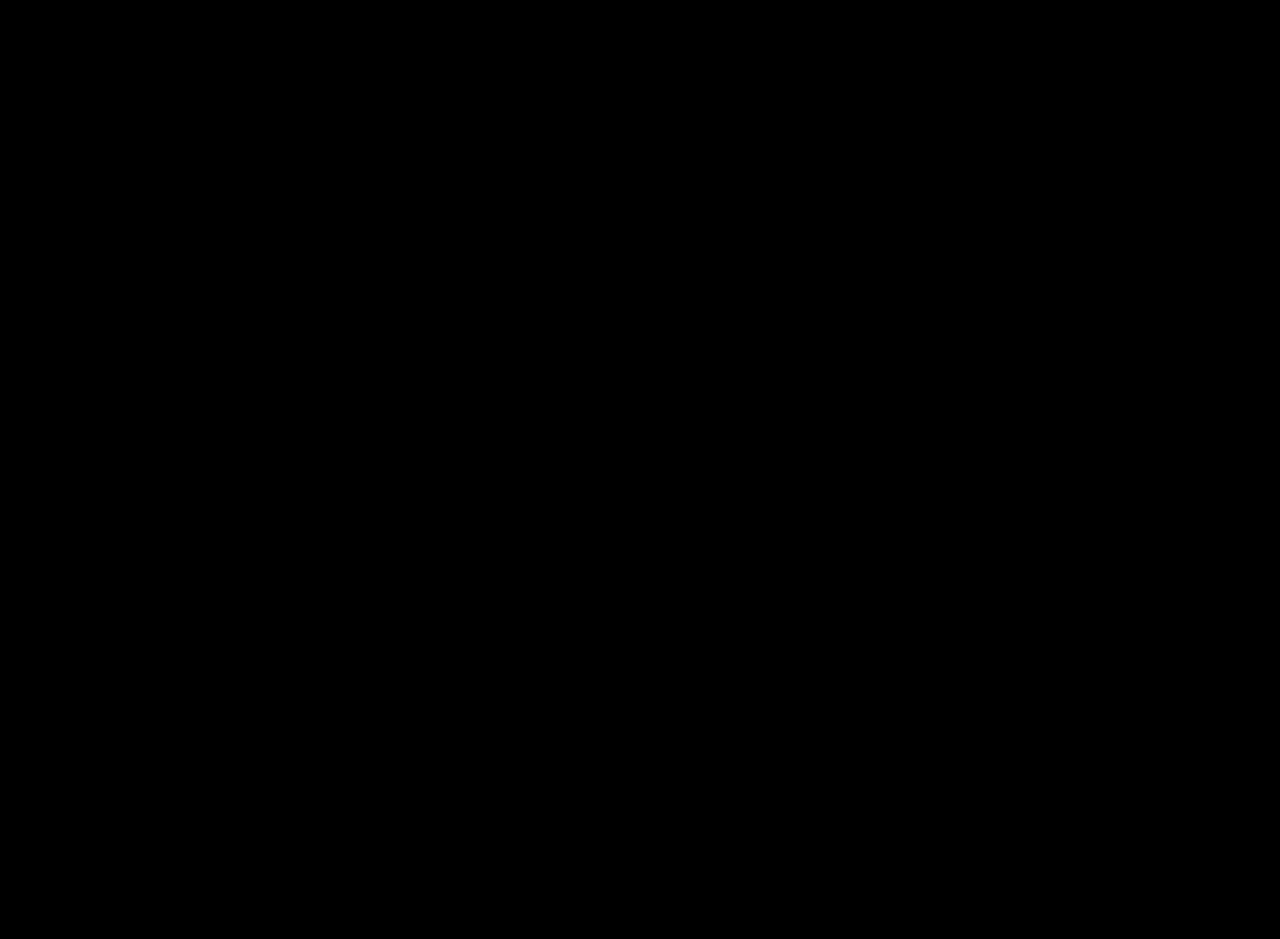
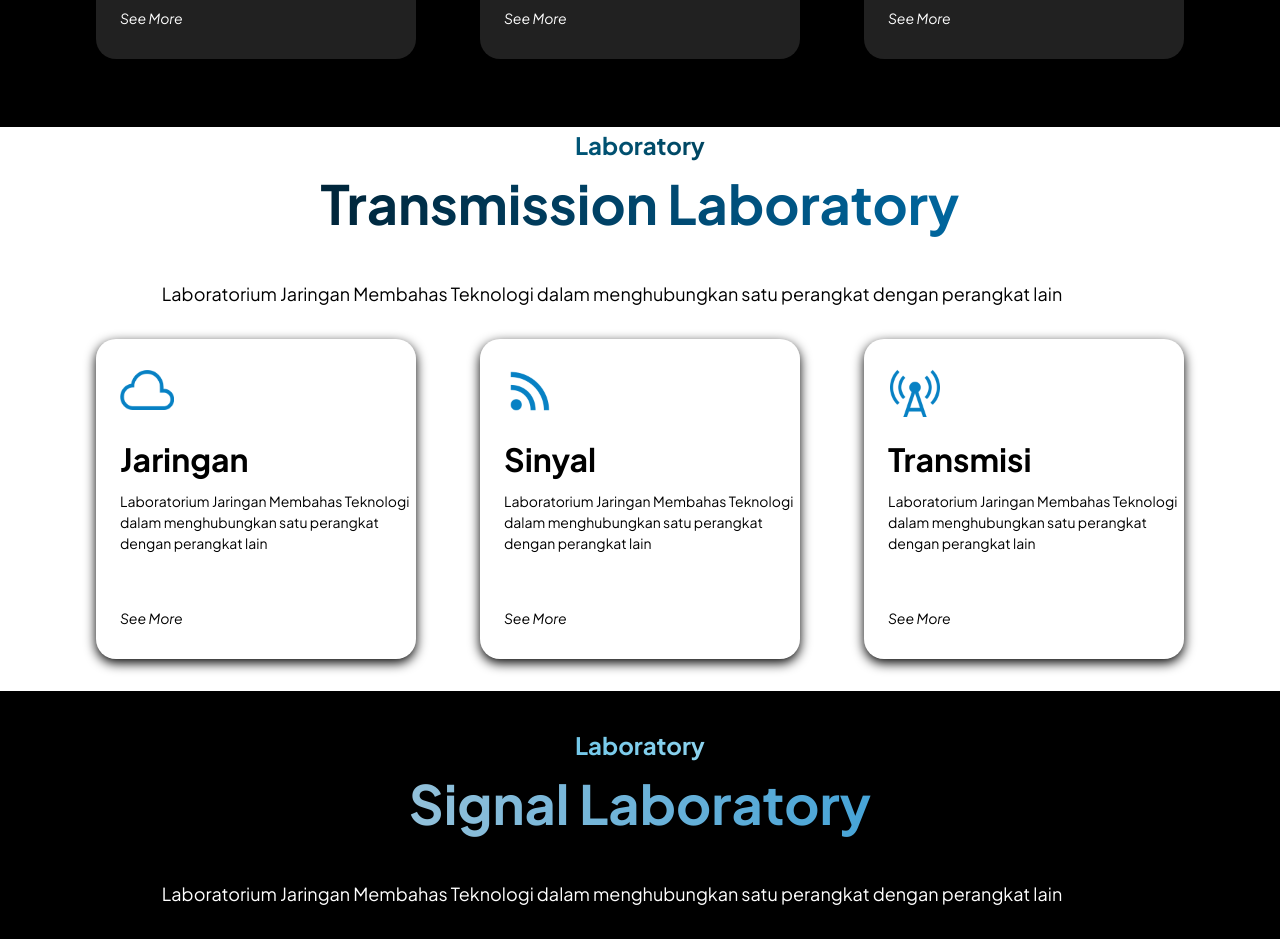
Before and after one commit to Ridhoalharits/hmtt, a React (Create React App) app: page /laboratory in a window 1280 px wide. Before the commit this address had no page. Shown: the part 660-1599 px from the top of the page. Before the commit the page ends 800 px from the top, so only its background shows below. Built offline with nearby package versions, Linux system fonts and the light colour scheme; the HTML template or start-up script is replaced by a standard one.

Commit message:
add laboratory

```diff
--- a/src/App.js
+++ b/src/App.js
@@ -3,6 +3,7 @@ import "./App.css";
 import { BrowserRouter, Route, Routes } from "react-router-dom";
 import Welcome from "./Page/Welcome/Welcome";
 import KabinetHMTT from "./Page/KabinetHMTT/KabinetHMTT";
+import Laboratory from "./Page/Laboratory/Laboratory";
 
 function App() {
 	return (
@@ -11,6 +12,7 @@ function App() {
 				<Routes>
 					<Route path="/" element={<Welcome />}></Route>
 					<Route path="/kabinethmtt" element={<KabinetHMTT />}></Route>
+					<Route path="/laboratory" element={<Laboratory />}></Route>
 				</Routes>
 			</BrowserRouter>
 		</div>
--- a/src/Component/Header/Header.js
+++ b/src/Component/Header/Header.js
@@ -13,7 +13,9 @@ const Header = () => {
 					<a className="nav-list" href="/kabinethmtt">
 						About Us
 					</a>
-					<a className="nav-list">Laboratory</a>
+					<a className="nav-list" href="/laboratory">
+						Laboratory
+					</a>
 					<a className="nav-list">Event</a>
 					<a className="nav-list-bold">Shop</a>
 				</div>
--- /dev/null
+++ b/src/Component/LabBox2/LabBox2.css
@@ -0,0 +1,58 @@
+@font-face {
+	font-family: "Jakarta-Bold";
+	src: url("/public/fonts/PlusJakartaSans-Bold.ttf") format("truetype");
+}
+
+@font-face {
+	font-family: "Jakarta-Regular";
+	src: url("/public/fonts/PlusJakartaSans-Regular.ttf") format("truetype");
+}
+
+@font-face {
+	font-family: "Jakarta-Italic";
+	src: url("/public/fonts/PlusJakartaSans-Italic.ttf") format("truetype");
+}
+.lab-box2 {
+	width: 320px;
+	height: 320px;
+	border-radius: 20px;
+	background-color: rgba(255, 255, 255, 0.13);
+	margin: 32px;
+	padding: 24px;
+	box-shadow: 0px 4px 12px #000000;
+}
+
+.content {
+	/* margin-left: 24px; */
+	margin-top: 0;
+}
+.text-bold2 {
+	color: black;
+	font-family: "Jakarta-Bold";
+	font-size: 32px;
+	margin-bottom: 8px;
+	/* margin-bottom: 16px; */
+}
+.text-regular2 {
+	color: black;
+	font-family: "Jakarta-Regular";
+	font-size: 14px;
+	width: 300px;
+	line-height: 1.5;
+}
+
+.text-italic-more2 {
+	color: black;
+	font-family: "Jakarta-Italic";
+	font-size: 14px;
+	width: 280px;
+	line-height: 1.5;
+	margin-top: 54px;
+}
+
+.icon-placeholder {
+	width: 54px;
+	height: 54px;
+	object-fit: scale-down;
+	margin-bottom: 18px;
+}
--- /dev/null
+++ b/src/Component/LabBox2/LabBox2.js
@@ -0,0 +1,19 @@
+import React from "react";
+import "./LabBox2.css";
+
+function LabBox2(props) {
+	return (
+		<div>
+			<div className="lab-box2">
+				<div className="content">
+					<img className="icon-placeholder" src={props.iconURL}></img>
+					<p className="text-bold2">{props.namaLab}</p>
+					<p className="text-regular2">{props.labdesc}</p>
+					<p className="text-italic-more2">See More</p>
+				</div>
+			</div>
+		</div>
+	);
+}
+
+export default LabBox2;
--- a/src/Page/KabinetHMTT/KabinetHMTT.css
+++ b/src/Page/KabinetHMTT/KabinetHMTT.css
@@ -98,6 +98,7 @@
 	flex-direction: column; /* Stack content in a column */
 	justify-content: center;
 	align-items: center;
+	padding-bottom: 64px;
 }
 
 .visimisi-headling {
@@ -217,3 +218,30 @@
 	display: flex;
 	flex-direction: row;
 }
+
+.statistik-base {
+	background-color: black;
+	flex-shrink: 0;
+	justify-content: center;
+	align-items: center;
+	display: flex;
+	margin-bottom: 32px;
+}
+
+.nomor {
+	font-family: "Jakarta-Bold";
+	font-size: 128px;
+	color: white;
+	margin: 0;
+}
+
+.jenis {
+	font-family: "Jakarta-Regular";
+	font-size: 24px;
+	color: white;
+	margin: 0;
+}
+
+.kebawah {
+	margin: 0px 184px 0px 184px;
+}
--- a/src/Page/KabinetHMTT/KabinetHMTT.js
+++ b/src/Page/KabinetHMTT/KabinetHMTT.js
@@ -131,6 +131,23 @@ const KabinetHMTT = () => {
 					</div>
 				</div>
 			</div>
+
+			<div className="statistik-base">
+				<div className="kebawah">
+					<p className="nomor">245</p>
+					<p className="jenis">Anggota</p>
+				</div>
+
+				<div className="kebawah">
+					<p className="nomor">6</p>
+					<p className="jenis">Kementrian</p>
+				</div>
+
+				<div className="kebawah">
+					<p className="nomor">13</p>
+					<p className="jenis">Departemen</p>
+				</div>
+			</div>
 		</div>
 	);
 };
--- /dev/null
+++ b/src/Page/Laboratory/Laboratory.css
@@ -0,0 +1,88 @@
+@font-face {
+	font-family: "Jakarta-Bold";
+	src: url("/public/fonts/PlusJakartaSans-Bold.ttf") format("truetype");
+}
+
+@font-face {
+	font-family: "Jakarta-Regular";
+	src: url("/public/fonts/PlusJakartaSans-Regular.ttf") format("truetype");
+}
+
+body {
+	justify-content: center;
+}
+
+.base-lab-2 {
+	background-color: white;
+}
+.sub-heading-lab {
+	font-size: 54px;
+	font-family: "Jakarta-Bold";
+	background: linear-gradient(90deg, #ddd -2.88%, #0089d4 101.15%);
+	background-clip: text;
+	-webkit-background-clip: text;
+	-webkit-text-fill-color: transparent;
+	margin: 0;
+	padding: 0;
+	text-align: center;
+}
+
+.heading-lab {
+	font-size: 24px;
+	font-family: "Jakarta-Bold";
+	background: linear-gradient(270deg, white, #009bd8);
+	-webkit-background-clip: text;
+	-webkit-text-fill-color: transparent;
+	margin-top: 36px;
+	text-align: center;
+}
+
+.bodycopy-lab {
+	font-family: "Jakarta-Regular";
+	color: white;
+	font-size: 18px;
+	text-align: center;
+	margin-top: 36px;
+	line-height: 1.5;
+}
+.sub-heading-lab-2 {
+	font-size: 54px;
+	font-family: "Jakarta-Bold";
+	background: linear-gradient(90deg, black -2.88%, #0089d4 101.15%);
+	background-clip: text;
+	-webkit-background-clip: text;
+	-webkit-text-fill-color: transparent;
+	margin: 0;
+	padding: 0;
+	text-align: center;
+}
+
+.heading-lab-2 {
+	font-size: 24px;
+	font-family: "Jakarta-Bold";
+	background: linear-gradient(270deg, black, #009bd8);
+	-webkit-background-clip: text;
+	-webkit-text-fill-color: transparent;
+	margin-top: 36px;
+	text-align: center;
+}
+
+.bodycopy-lab-2 {
+	font-family: "Jakarta-Regular";
+	color: black;
+	font-size: 18px;
+	text-align: center;
+	margin-top: 36px;
+	line-height: 1.5;
+}
+.center {
+	margin-left: 72px;
+	margin-right: 128px;
+}
+
+.lab-box-row {
+	display: flex;
+	flex-direction: row;
+	justify-content: center;
+	margin-bottom: 32px;
+}
--- /dev/null
+++ b/src/Page/Laboratory/Laboratory.js
@@ -0,0 +1,106 @@
+import React from "react";
+import Header from "../../Component/Header/Header";
+import LabBox from "../../Component/LabBox/LabBox";
+import LabBox2 from "../../Component/LabBox2/LabBox2";
+import "./Laboratory.css";
+
+const Laboratory = () => {
+	const laboratoryList = [
+		{
+			LabName: "Jaringan",
+			icon: "./icon/cloudLogo.png",
+			desc: "Laboratorium Jaringan Membahas Teknologi dalam menghubungkan satu perangkat dengan perangkat lain",
+		},
+		{
+			LabName: "Sinyal",
+			icon: "./icon/signalLogo.png",
+			desc: "Laboratorium Jaringan Membahas Teknologi dalam menghubungkan satu perangkat dengan perangkat lain",
+		},
+		{
+			LabName: "Transmisi",
+			icon: "./icon/transLogo.png",
+			desc: "Laboratorium Jaringan Membahas Teknologi dalam menghubungkan satu perangkat dengan perangkat lain",
+		},
+	];
+	return (
+		<div>
+			<Header />
+			<div>
+				<div className="base-lab">
+					<div>
+						<p className="heading-lab">Laboratory</p>
+						<p className="sub-heading-lab">Network Laboratory</p>
+						<div className="center">
+							<p className="bodycopy-lab">
+								Laboratorium Jaringan Membahas Teknologi dalam menghubungkan
+								satu perangkat dengan perangkat lain
+							</p>
+						</div>
+						<div className="lab-box-row">
+							{laboratoryList.map((laboratoryLists) => (
+								<LabBox
+									key={laboratoryLists.id}
+									namaLab={laboratoryLists.LabName}
+									labdesc={laboratoryLists.desc}
+									iconURL={laboratoryLists.icon}
+								/>
+							))}
+						</div>
+					</div>
+
+					{/* <div className="lab-type"></div> */}
+				</div>
+				<div className="base-lab-2">
+					<div>
+						<p className="heading-lab-2">Laboratory</p>
+						<p className="sub-heading-lab-2">Transmission Laboratory</p>
+						<div className="center">
+							<p className="bodycopy-lab-2">
+								Laboratorium Jaringan Membahas Teknologi dalam menghubungkan
+								satu perangkat dengan perangkat lain
+							</p>
+						</div>
+						<div className="lab-box-row">
+							{laboratoryList.map((laboratoryLists) => (
+								<LabBox2
+									key={laboratoryLists.id}
+									namaLab={laboratoryLists.LabName}
+									labdesc={laboratoryLists.desc}
+									iconURL={laboratoryLists.icon}
+								/>
+							))}
+						</div>
+					</div>
+
+					{/* <div className="lab-type"></div> */}
+				</div>
+				<div className="base-lab">
+					<div>
+						<p className="heading-lab">Laboratory</p>
+						<p className="sub-heading-lab">Signal Laboratory</p>
+						<div className="center">
+							<p className="bodycopy-lab">
+								Laboratorium Jaringan Membahas Teknologi dalam menghubungkan
+								satu perangkat dengan perangkat lain
+							</p>
+						</div>
+						<div className="lab-box-row">
+							{laboratoryList.map((laboratoryLists) => (
+								<LabBox
+									key={laboratoryLists.id}
+									namaLab={laboratoryLists.LabName}
+									labdesc={laboratoryLists.desc}
+									iconURL={laboratoryLists.icon}
+								/>
+							))}
+						</div>
+					</div>
+
+					{/* <div className="lab-type"></div> */}
+				</div>
+			</div>
+		</div>
+	);
+};
+
+export default Laboratory;
--- a/src/Segment/Intro/Intro.css
+++ b/src/Segment/Intro/Intro.css
@@ -71,6 +71,7 @@
 
 a:hover {
 	text-decoration: underline;
+	transition: opacity 0.3s;
 }
 
 .text-bold {
```
